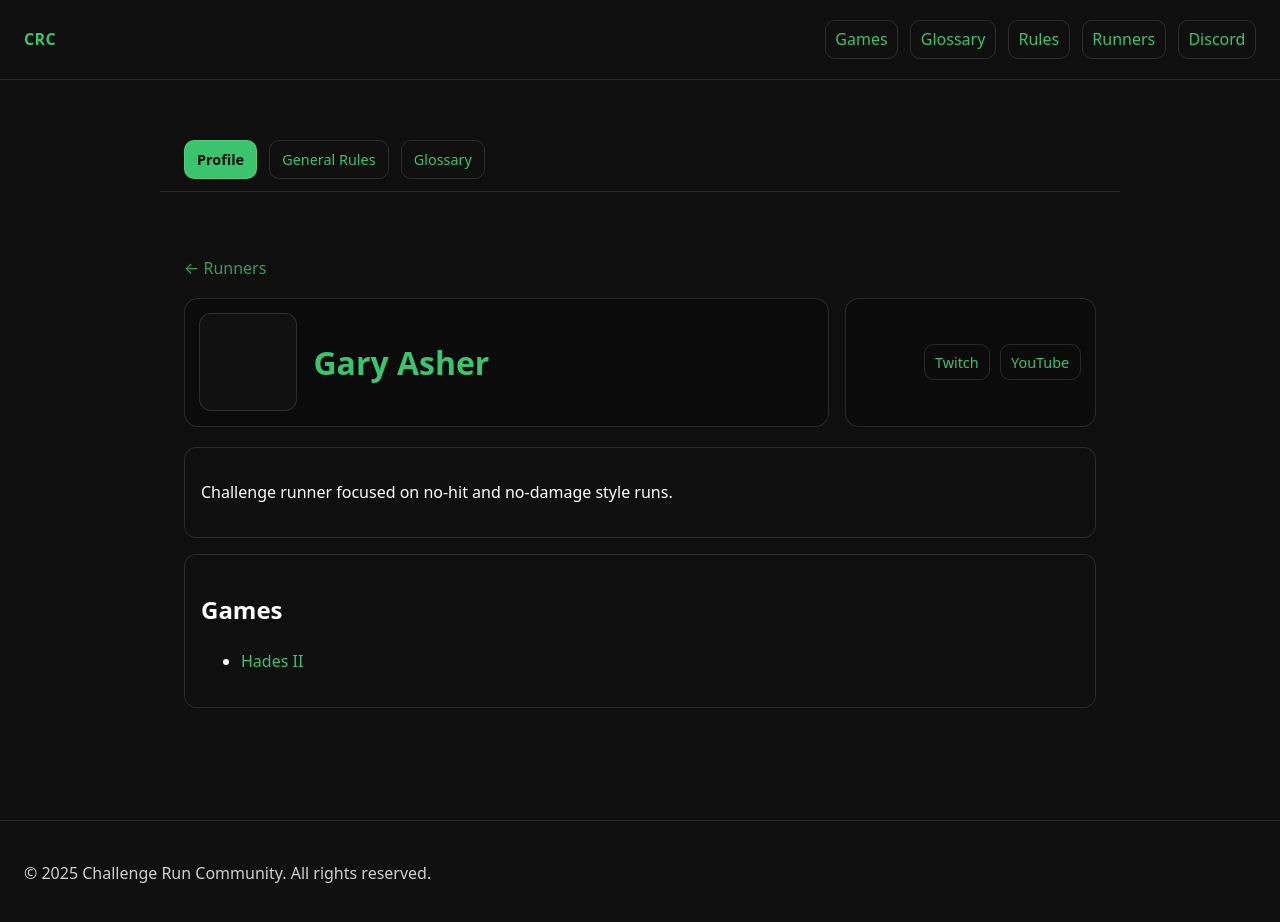
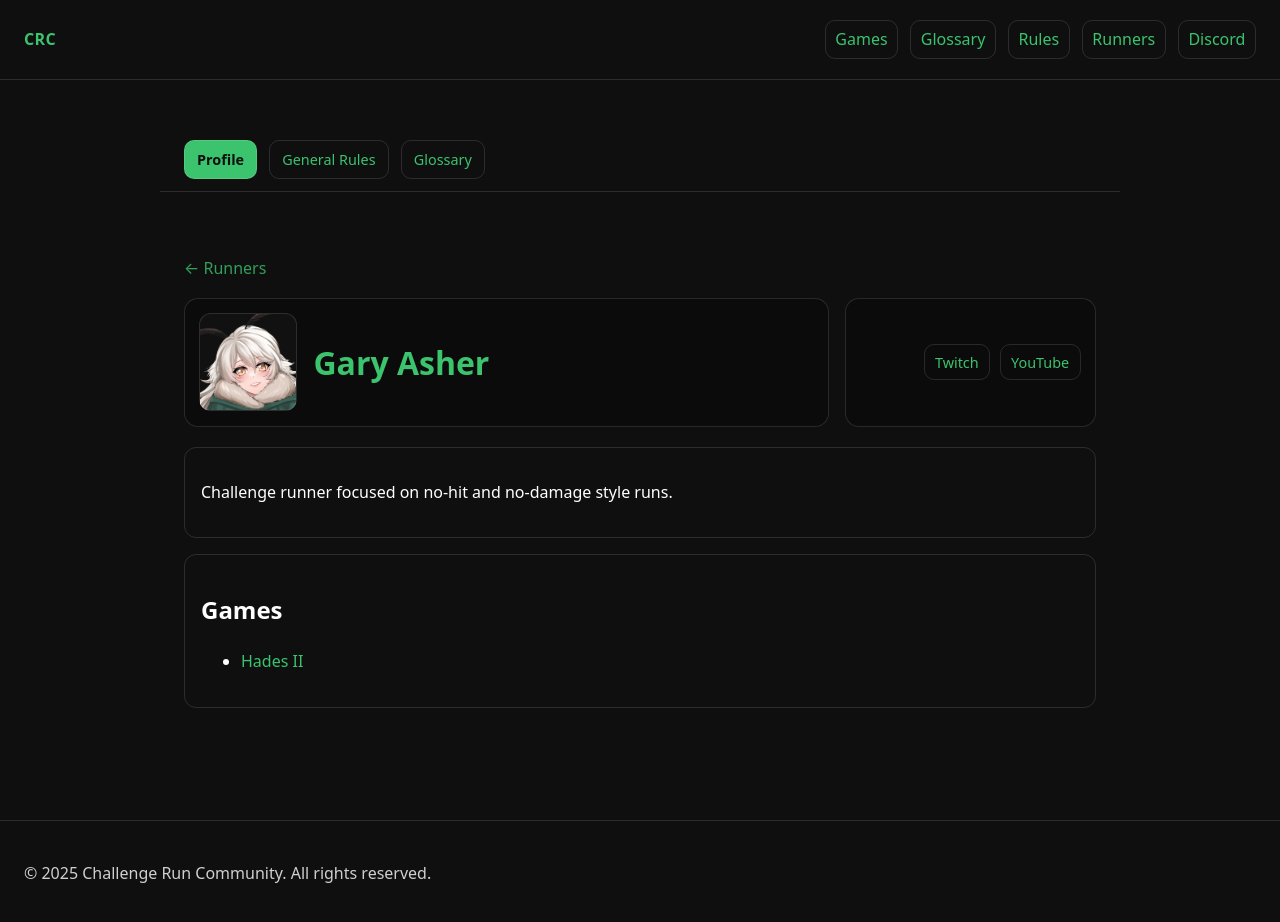
Before and after one commit to GaryAsher/challenge-run-site, a Jekyll site: the page built from _runners/gary-asher.md, in a window 1280 px wide and 927 px high. Shown: the top 922 px of the window. Built offline with Jekyll 4.4.1, drawn with Linux system fonts in a browser that asks for light colours.

Commit message:
Update gary-asher.md

```diff
--- a/_runners/gary-asher.md
+++ b/_runners/gary-asher.md
@@ -2,7 +2,7 @@
 layout: runner
 runner_id: gary-asher
 name: Gary Asher
-cover: /assets/runner-covers/g/gary-asher.png
+cover: /assets/img/runners/g/gary-asher.png
 cover_position: center
 twitch: https://www.twitch.tv/gary_asher
 youtube: https://www.youtube.com/@gary_asher
```
